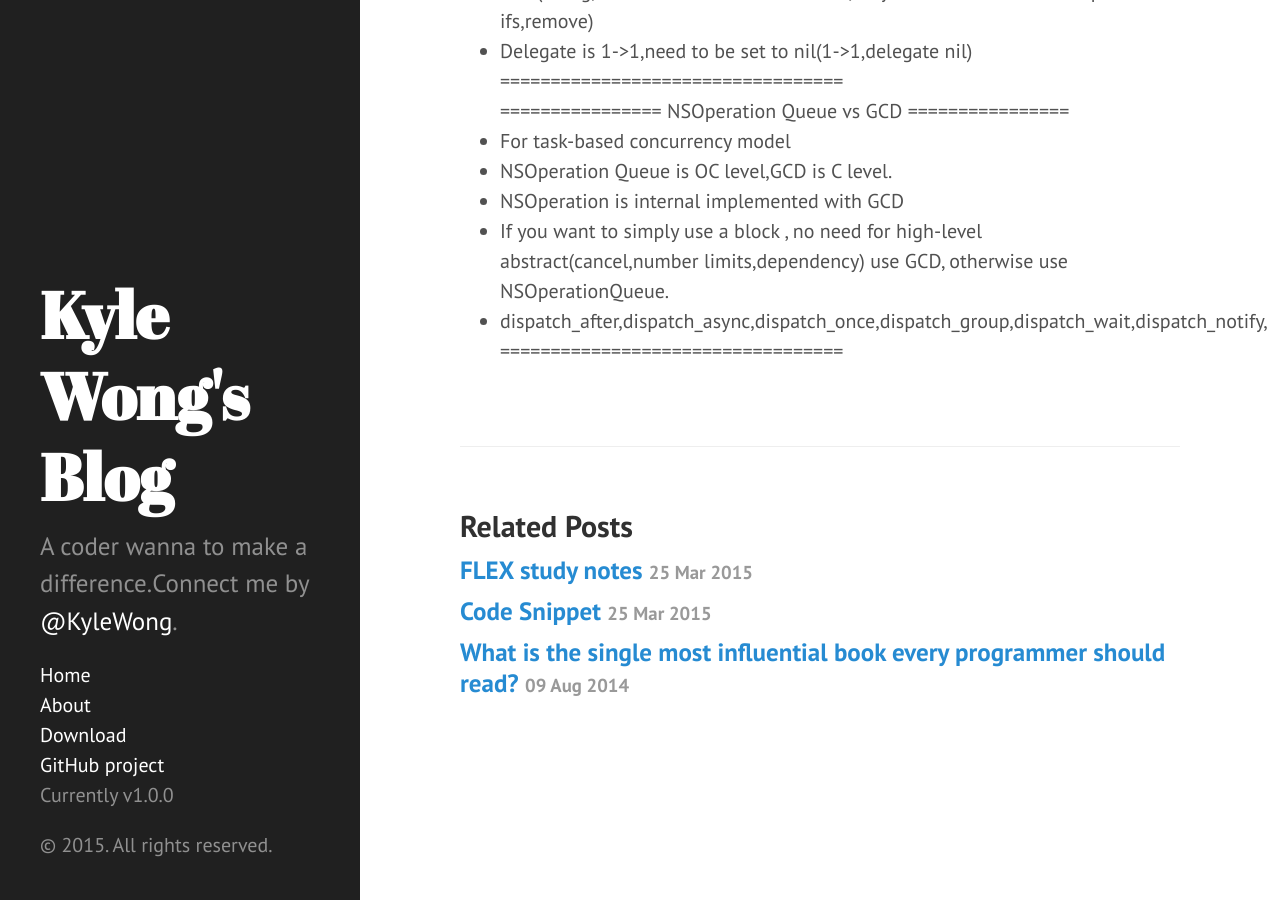
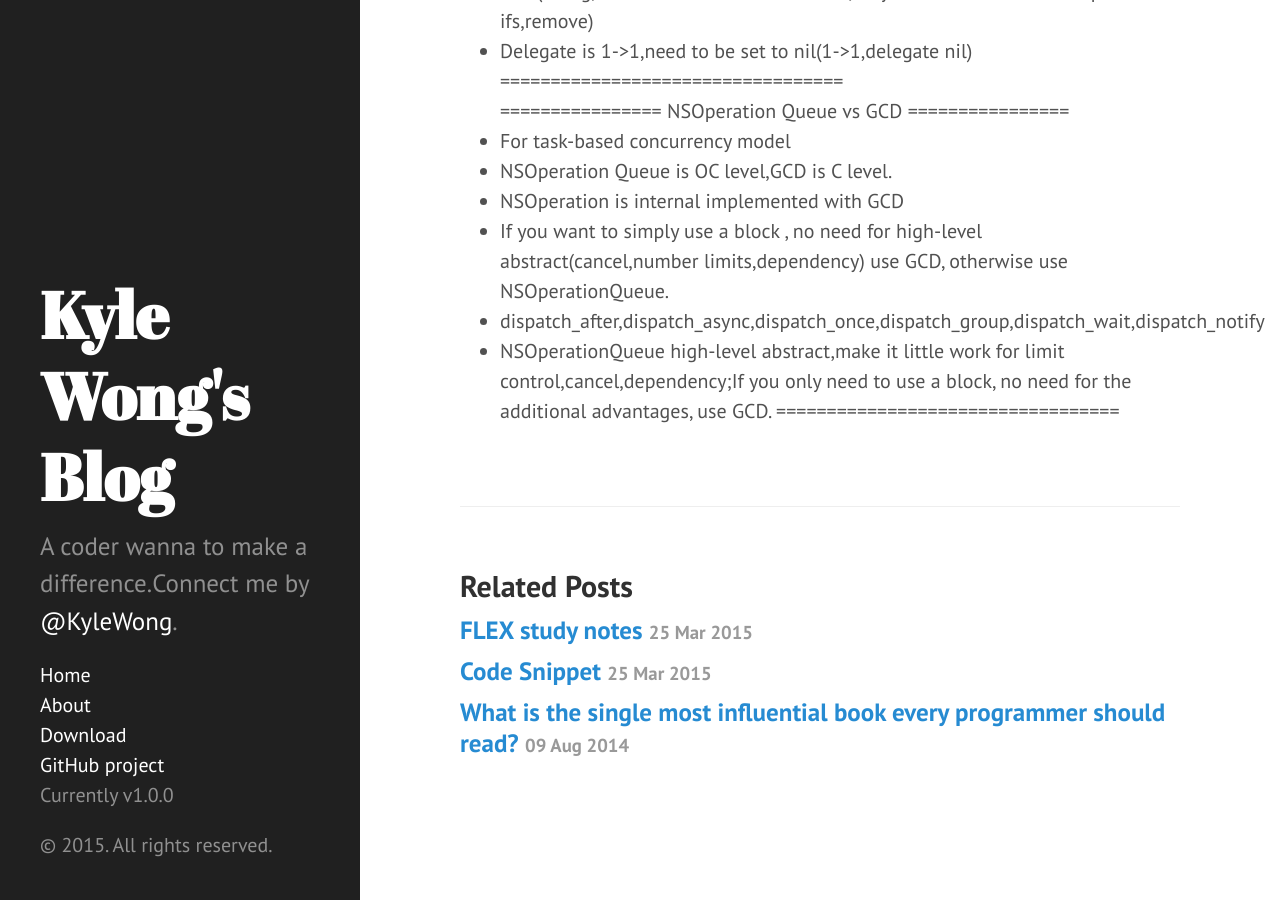
Before and after one commit to kangwang1988/kangwang1988.github.io, a Jekyll site: the page built from _posts/2015-05-10-iOS-study-note.md, in a window 1280 px wide and 900 px high, scrolled down 2434 px. Built offline with Jekyll 4.4.1, drawn with Linux system fonts in a browser that asks for light colours; Markdown is read by kramdown in place of the engine named in the settings.

Commit message:
Update 2015-05-10-iOS-study-note.md

```diff
--- a/_posts/2015-05-10-iOS-study-note.md
+++ b/_posts/2015-05-10-iOS-study-note.md
@@ -107,5 +107,6 @@ To analyze crash logs, we have two options:
 - NSOperation Queue is OC level,GCD is C level.
 - NSOperation is internal implemented with GCD
 - If you want to simply use a block , no need for high-level abstract(cancel,number limits,dependency) use GCD, otherwise use NSOperationQueue.
-- dispatch_after,dispatch_async,dispatch_once,dispatch_group,dispatch_wait,dispatch_notify,
+- dispatch_after,dispatch_async,dispatch_once,dispatch_group,dispatch_wait,dispatch_notify
+- NSOperationQueue high-level abstract,make it little work for limit control,cancel,dependency;If you only need to use a block, no need for the additional advantages, use GCD.
 ==================================<br>
```
